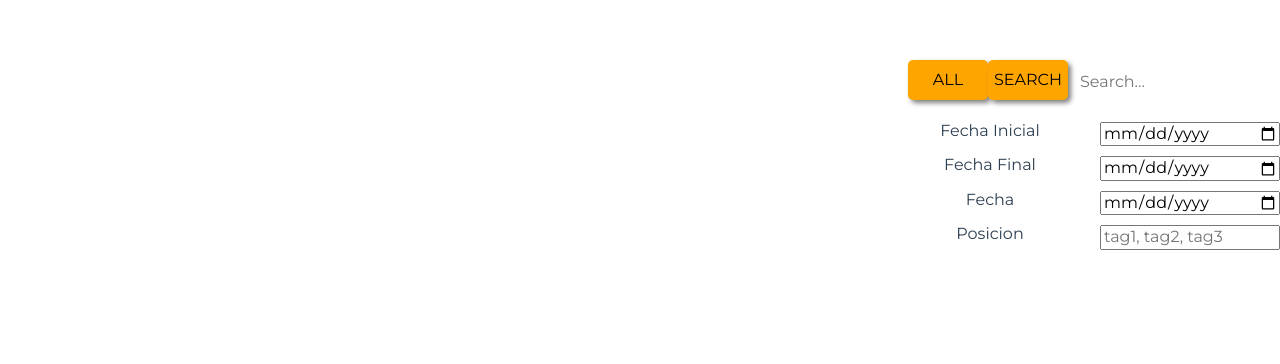
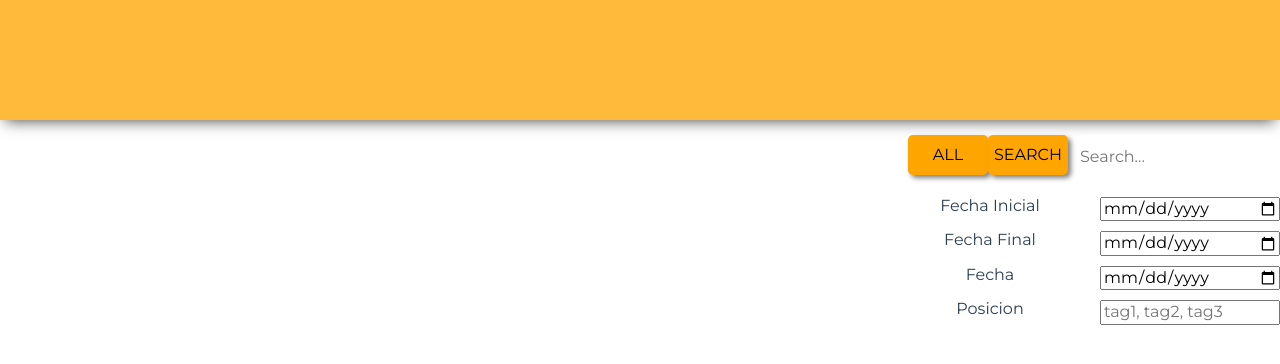
Before and after one commit to Eduardnol/Database-Front, a Vue app: page / in a window 1280 px wide. Shown: the top 364 px of the page. Built offline with nearby package versions, Linux system fonts and the light colour scheme.

Commit message:
Header Added

```diff
--- a/src/components/all_users/Person.vue
+++ b/src/components/all_users/Person.vue
@@ -78,7 +78,7 @@ export default {
   margin: 15px;
   height: 100px;
   width: 100px;
-  background-color: #bbb;
+  background-color: var(--orange);
   border-radius: 50%;
   display: inline-block;
 }
--- /dev/null
+++ b/src/components/header/Header.vue
@@ -0,0 +1,22 @@
+<template>
+  <header></header>
+</template>
+
+<script>
+export default {
+  setup() {},
+};
+</script>
+<style scoped>
+header {
+  background: var(--orange);
+  padding: 60px;
+  text-align: center;
+  color: white;
+  font-size: 30px;
+  margin-bottom: 15px;
+  box-shadow: 0px 6px 14px -5px rgba(0, 0, 0, 0.7);
+  -webkit-box-shadow: 0px 6px 14px -5px rgba(0, 0, 0, 0.7);
+  -moz-box-shadow: 0px 6px 14px -5px rgba(0, 0, 0, 0.7);
+}
+</style>
--- /dev/null
+++ b/src/css/index.css
@@ -0,0 +1,7 @@
+:root {
+  --orange: #ffba3c;
+  --blue: #16284c;
+  --white: #f1eade;
+  --light_blue: #526385;
+  --dark_orange: #bb7e10;
+}
--- a/src/pages/home/App.vue
+++ b/src/pages/home/App.vue
@@ -1,4 +1,5 @@
 <template>
+  <Header />
   <div class="component">
     <div class="search">
       <Search />
@@ -25,7 +26,7 @@
 import Person from "../../components/all_users/Person.vue";
 import Search from "../../components/all_users/Search.vue";
 import Filters from "../../components/all_users/Filters.vue";
-
+import Header from "../../components/header/Header.vue";
 export default {
   name: "App",
   data() {
@@ -37,12 +38,14 @@ export default {
     Person,
     Search,
     Filters,
+    Header,
   },
 };
 </script>
 
 <style>
 @import "../../css/normalize.css";
+@import "../../css/index.css";
 @import url("https://fonts.googleapis.com/css2?family=Montserrat:ital,wght@0,100;0,200;0,300;0,400;0,500;0,600;0,700;0,800;0,900;1,100;1,200;1,300;1,400;1,500;1,600;1,700;1,800;1,900&display=swap");
 
 .component {
@@ -69,7 +72,6 @@ export default {
   -moz-osx-font-smoothing: grayscale;
   text-align: center;
   color: #2c3e50;
-  margin-top: 60px;
 }
 .person_grid {
   display: grid;
```
